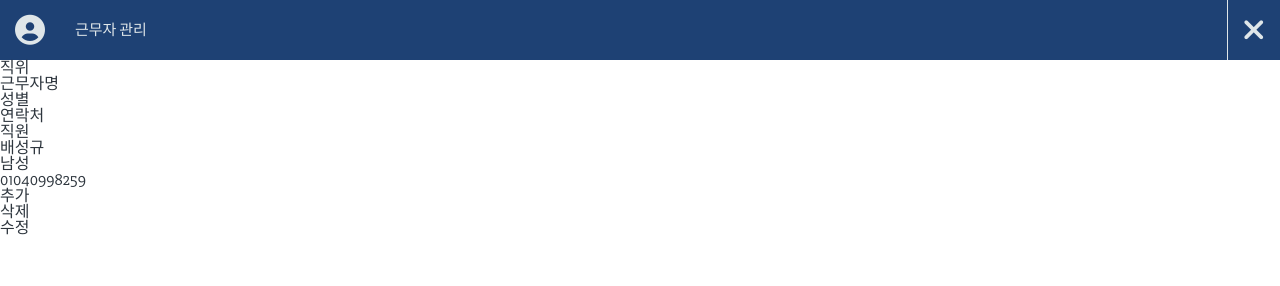
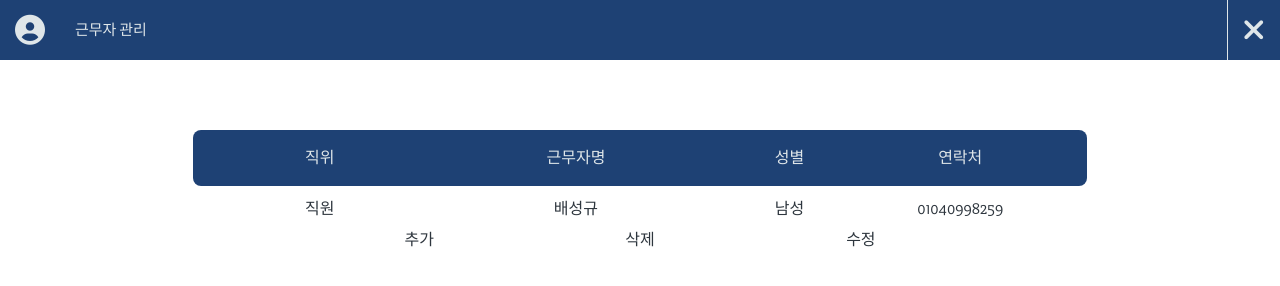
Before and after one commit to pangkyu/cafe-casher-site, a plain HTML site: page staff.html in a window 1280 px wide. Drawn offline with Linux system fonts and the light colour scheme.

Commit message:
Update styles.css

```diff
--- a/css/styles.css
+++ b/css/styles.css
@@ -10,6 +10,7 @@
 @import "screens/index.css";
 @import "screens/takeout.css";
 @import "screens/orderlist.css";
+@import "screens/staff.css";
 
 body {
   color: #2e363e;
```
